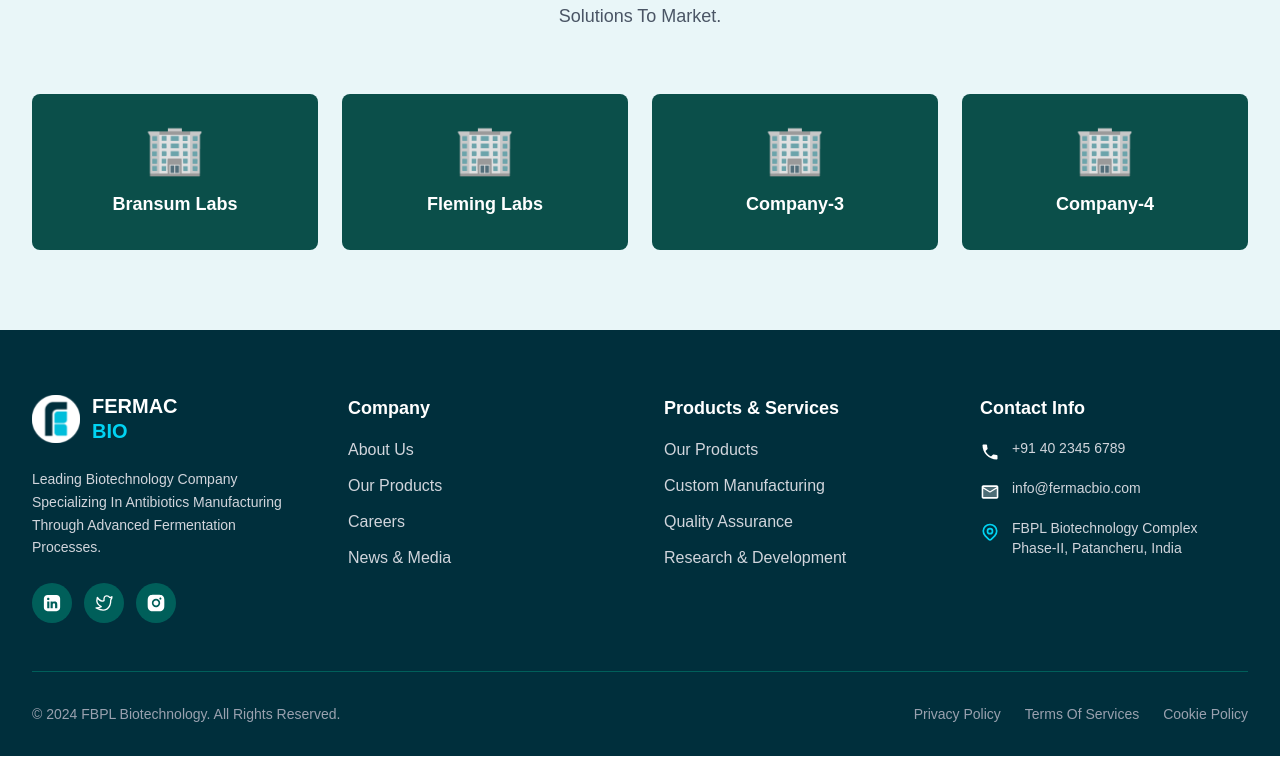
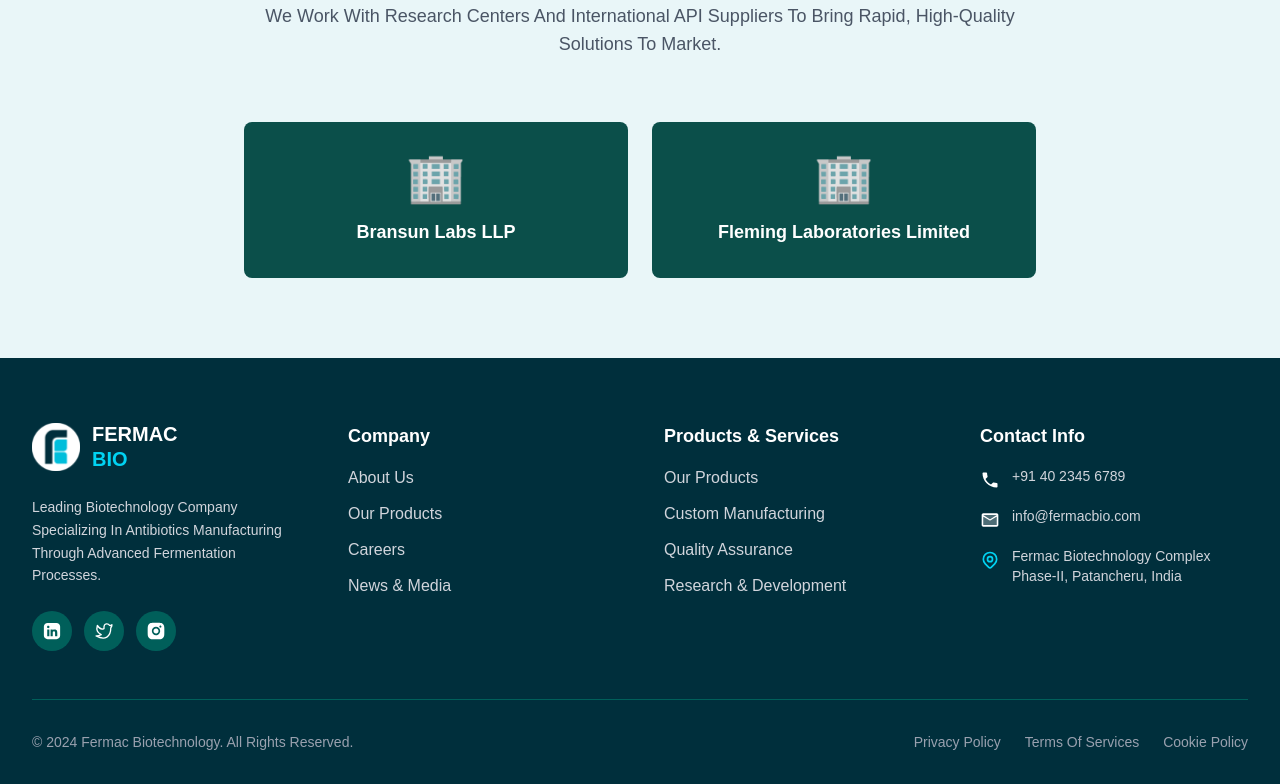
Before and after one commit to koushikamboru/fermac-bio_web, a Next.js app: page /about in a window 1280 px wide. Shown: the part 2519-3303 px from the top of the page. Before the commit the page ends 3275 px from the top, so only its background shows below. Built offline with nearby package versions, Linux system fonts and the light colour scheme.

Commit message:
Update text content and improve branding consistency across About, Contact, Footer, Partners, and Trust sections

```diff
--- a/src/components/AboutIntro.tsx
+++ b/src/components/AboutIntro.tsx
@@ -38,7 +38,7 @@
               <p style={{ fontFamily: 'Inter, sans-serif' }} className="mt-3 text-[18px] leading-8 text-[#3E3E3E] font-medium">
                 <span className="text-[#007FA2]">Fermac Bio</span> has strategic ties with Bransun Labs and Fleming Labs to combine deep R&D, Process Engineering Capabilities with fast commercial scaling and global market access. India’s reliance on
                 imports for fermentation-based APIs creates a major opportunity — <span className="text-[#007FA2]">Fermac Bio</span> aims to
-                become a leading domestic supplier for fermentation-based specialty APIs..
+                become a leading domestic supplier for fermentation-based specialty APIs.
               </p>
             </div>
 
--- a/src/components/ContactSection.tsx
+++ b/src/components/ContactSection.tsx
@@ -86,7 +86,7 @@
                 </div>
                 <div>
                   <div className="font-semibold text-base md:text-lg">Corporate Headquarters</div>
-                  <div className="text-sm md:text-base text-white/90">FBPL Biotechnology Complex Sector 18, Pharmaceutical Park, Hyderabad, Telangana 500032, India</div>
+                  <div className="text-sm md:text-base text-white/90">Fermac BioBiotechnology Complex Sector 18, Pharmaceutical Park, Hyderabad, Telangana 500032, India</div>
                 </div>
               </div>
 
@@ -106,7 +106,7 @@
                 </div>
                 <div>
                   <div className="font-semibold text-base md:text-lg">Email Addresses</div>
-                  <div className="text-sm md:text-base text-white/90">General: info@fbpl.com<br/>Sales: sales@fbpl.com<br/>Support: support@fbpl.com</div>
+                  <div className="text-sm md:text-base text-white/90">General: info@fermacbio.com<br/>Sales: sales@fermacbio.com<br/>Support: support@fermacbio.com</div>
                 </div>
               </div>
 
--- a/src/components/Footer.tsx
+++ b/src/components/Footer.tsx
@@ -110,7 +110,7 @@
                   <path strokeLinecap="round" strokeLinejoin="round" strokeWidth={2} d="M15 11a3 3 0 11-6 0 3 3 0 016 0z" />
                 </svg>
                 <span className="text-sm">
-                  FBPL Biotechnology Complex<br />
+                  Fermac Biotechnology Complex<br />
                   Phase-II, Patancheru, India
                 </span>
               </li>
@@ -121,7 +121,7 @@
         {/* Bottom Bar */}
         <div className="border-t border-teal-800 pt-8 mt-8">
           <div className="flex flex-col md:flex-row justify-between items-center text-sm text-gray-400">
-            <p>© 2024 FBPL Biotechnology. All Rights Reserved.</p>
+            <p>© 2024 Fermac Biotechnology. All Rights Reserved.</p>
             <div className="flex space-x-6 mt-4 md:mt-0">
               <Link href="#" className="hover:text-cyan-400 transition-colors">
                 Privacy Policy
--- a/src/components/Partners.tsx
+++ b/src/components/Partners.tsx
@@ -1,9 +1,7 @@
 export default function Partners() {
   const partners = [
-    { name: "Bransum Labs", icon: "🏢" },
-    { name: "Fleming Labs", icon: "🏢" },
-    { name: "Company-3", icon: "🏢" },
-    { name: "Company-4", icon: "🏢" }
+    { name: "Bransun Labs LLP ", icon: "🏢" },
+    { name: "Fleming Laboratories Limited", icon: "🏢" },
   ];
 
   return (
@@ -19,12 +17,12 @@
           </p>
         </div>
 
-        {/* Partners Grid */}
-        <div className="grid grid-cols-1 sm:grid-cols-2 lg:grid-cols-4 gap-6">
+        {/* Partners Grid - centered and responsive */}
+        <div className="flex flex-wrap justify-center gap-6">
           {partners.map((partner, index) => (
             <div
               key={index}
-              className="bg-teal-900 hover:bg-teal-800 p-8 rounded-lg transition-colors cursor-pointer group"
+              className="w-full sm:w-80 md:w-96 bg-teal-900 hover:bg-teal-800 p-8 rounded-lg transition-colors cursor-pointer group"
             >
               <div className="flex flex-col items-center justify-center text-center h-full">
                 <div className="text-5xl mb-4 group-hover:scale-110 transition-transform">
--- a/src/components/TrustSection.tsx
+++ b/src/components/TrustSection.tsx
@@ -9,7 +9,7 @@
               Trusted By Healthcare Professionals <span className="text-cyan-500">Worldwide</span>
             </h2>
             <p className="text-gray-600 text-lg mb-8">
-              With Over Two Decades Of Experience In Biotechnology Manufacturing, FBPL Has Established Itself As A Trusted
+              With Over Two Decades Of Experience in Chemical & Biotechnology Manufacturing, Fermac Biotechnology Has Established Itself As A Trusted
               Partner In The International Healthcare Industry. Our State-Of-The-Art Facilities Utilize Advanced Fermentation
               Technology To Produce High-Quality Antibiotics That Meet The Most Stringent International Standards.
             </p>
```
